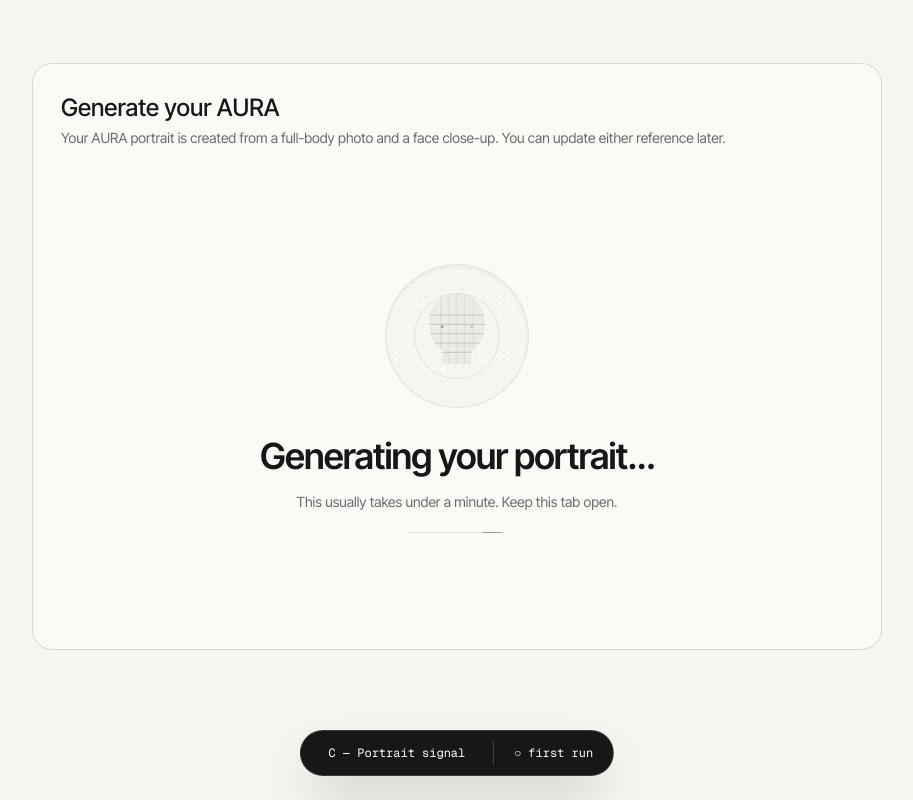
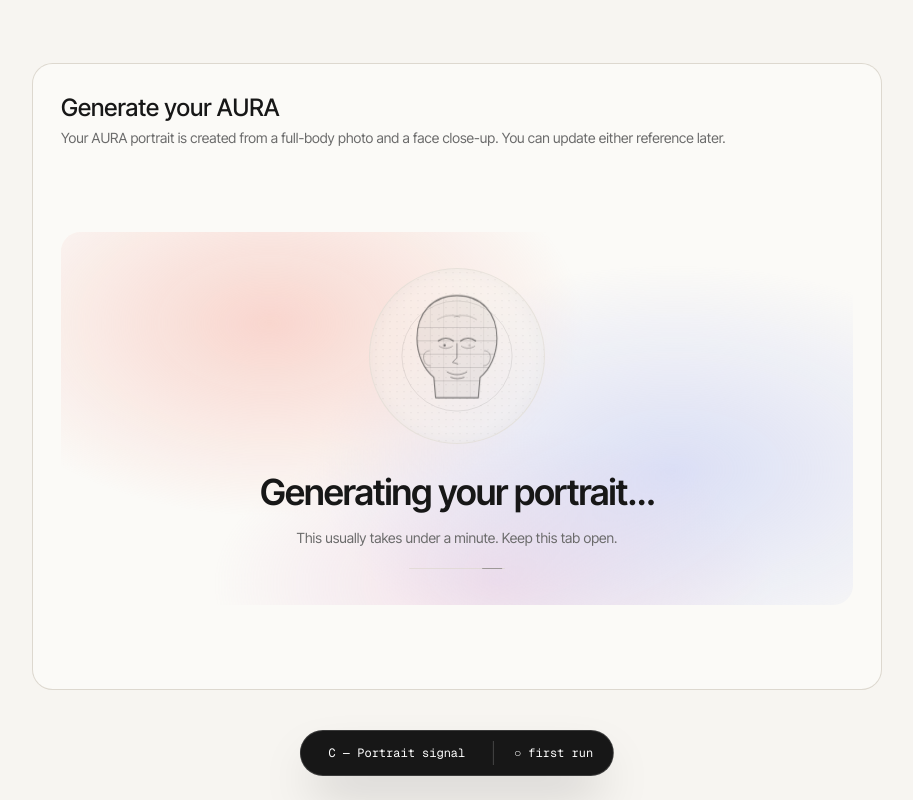
Before and after one commit to sushmitakanchan/fashion-app, a Next.js app: page /aura/prototype-generating in a window 1280 px wide. Shown: the whole page, without its empty margins (183-1096 px from the left). Built offline with nearby package versions, Linux system fonts and the light colour scheme.

Commit message:
prototype: enrich aura portrait face study

```diff
--- a/src/app/aura/prototype-generating/page.tsx
+++ b/src/app/aura/prototype-generating/page.tsx
@@ -155,28 +155,47 @@ const PROTOTYPE_KEYFRAMES = `
   100% { transform: translateX(320%); }
 }
 
-/* --- selected C: restrained head-study scan --- */
+/* --- selected C: a soft, photographic face-study scan --- */
 
-.proto-head-scan { animation: proto-head-scan 5.5s cubic-bezier(0.45, 0, 0.55, 1) infinite; }
-@keyframes proto-head-scan {
-  0%, 12%   { transform: translateY(0); opacity: 0; }
-  20%       { opacity: 0.16; }
-  74%       { opacity: 0.16; }
-  86%, 100% { transform: translateY(154px); opacity: 0; }
+.proto-portrait-bloom {
+  background:
+    radial-gradient(52% 68% at 27% 28%, rgb(247 181 169 / 0.52), transparent 70%),
+    radial-gradient(58% 70% at 74% 64%, rgb(184 194 244 / 0.48), transparent 72%),
+    radial-gradient(44% 52% at 53% 92%, rgb(229 182 214 / 0.38), transparent 74%);
+  animation: proto-portrait-bloom 15s ease-in-out infinite alternate;
+}
+.dark .proto-portrait-bloom {
+  background:
+    radial-gradient(52% 68% at 27% 28%, rgb(147 76 87 / 0.34), transparent 70%),
+    radial-gradient(58% 70% at 74% 64%, rgb(86 96 157 / 0.32), transparent 72%),
+    radial-gradient(44% 52% at 53% 92%, rgb(121 76 112 / 0.26), transparent 74%);
+}
+@keyframes proto-portrait-bloom {
+  0%   { transform: translate3d(-2%, 1%, 0) scale(1.03); }
+  50%  { transform: translate3d(2%, -2%, 0) scale(1.1); }
+  100% { transform: translate3d(-1%, 2%, 0) scale(1.06); }
 }
 
-.proto-head-line { animation: proto-head-line 5.5s cubic-bezier(0.45, 0, 0.55, 1) infinite; }
-@keyframes proto-head-line {
+.proto-face-scan { animation: proto-face-scan 5.8s cubic-bezier(0.45, 0, 0.55, 1) infinite; }
+@keyframes proto-face-scan {
   0%, 12%   { transform: translateY(0); opacity: 0; }
-  20%       { opacity: 0.6; }
-  74%       { opacity: 0.6; }
-  86%, 100% { transform: translateY(154px); opacity: 0; }
+  20%       { opacity: 1; }
+  74%       { opacity: 1; }
+  86%, 100% { transform: translateY(178px); opacity: 0; }
 }
 
-.proto-head-pulse { animation: proto-head-pulse 3.5s ease-in-out infinite; }
-@keyframes proto-head-pulse {
-  0%, 100% { opacity: 0.18; }
-  50%      { opacity: 0.75; }
+.proto-face-line { animation: proto-face-line 5.8s cubic-bezier(0.45, 0, 0.55, 1) infinite; }
+@keyframes proto-face-line {
+  0%, 12%   { transform: translateY(0); opacity: 0; }
+  20%       { opacity: 0.52; }
+  74%       { opacity: 0.52; }
+  86%, 100% { transform: translateY(178px); opacity: 0; }
+}
+
+.proto-face-detail { animation: proto-face-detail 3.8s ease-in-out infinite; }
+@keyframes proto-face-detail {
+  0%, 100% { opacity: 0.2; }
+  50%      { opacity: 0.72; }
 }
 
 .proto-focus-mark { animation: proto-focus-mark 3.5s ease-in-out infinite; }
@@ -314,7 +333,8 @@ const PROTOTYPE_KEYFRAMES = `
 @media (prefers-reduced-motion: reduce) {
   .proto-grain, .proto-develop, .proto-sweep, .proto-breathe,
   .proto-key, .proto-fill, .proto-aurora, .proto-shimmer,
-  .proto-head-scan, .proto-head-line, .proto-head-pulse, .proto-focus-mark,
+  .proto-portrait-bloom, .proto-face-scan, .proto-face-line,
+  .proto-face-detail, .proto-focus-mark,
   .proto-bloom, .proto-figure, .proto-scan, .proto-floor,
   .proto-band, .proto-outline, .proto-twinkle, .proto-ringpulse,
   .proto-ringticks, .proto-orbit-a, .proto-orbit-b, .proto-mesh,
--- a/src/app/aura/prototype-generating/variants.tsx
+++ b/src/app/aura/prototype-generating/variants.tsx
@@ -240,60 +240,78 @@ export function VariantB({ regenerating }: VariantProps) {
 VariantB.displayName = "Studio call sheet";
 
 /* ------------------------------------------------------------------ */
-/* C — Portrait signal: type-led, quiet, with a head-only scan         */
+/* C — Soft-focus portrait: type-led, detailed face, restrained bloom */
 /* ------------------------------------------------------------------ */
+
+function FaceStudy() {
+  return (
+    <svg
+      viewBox="0 0 180 180"
+      aria-hidden="true"
+      className="text-foreground/80 relative size-40"
+    >
+      <defs>
+        <clipPath id="proto-face-study">
+          <path d="M90 22c-28 0-45 20-45 48 0 19 8 35 19 44l2 23h48l2-23c11-9 19-25 19-44 0-28-17-48-45-48Z" />
+        </clipPath>
+        <linearGradient id="proto-face-wash" x1="0" y1="0" x2="1" y2="0">
+          <stop offset="0%" stopColor="#f1a89a" stopOpacity="0" />
+          <stop offset="48%" stopColor="#eab3cf" stopOpacity="0.36" />
+          <stop offset="100%" stopColor="#a8b9e9" stopOpacity="0" />
+        </linearGradient>
+      </defs>
+
+      <circle cx="90" cy="90" r="62" fill="none" className="stroke-current opacity-[0.13]" />
+      <path
+        d="M90 22c-28 0-45 20-45 48 0 19 8 35 19 44l2 23h48l2-23c11-9 19-25 19-44 0-28-17-48-45-48Z"
+        className="fill-current opacity-[0.06]"
+      />
+
+      <g clipPath="url(#proto-face-study)" className="stroke-current">
+        <path d="M42 58h96M39 73h102M40 88h100M45 103h90M54 118h72" opacity="0.18" />
+        <path d="M60 25v112M75 20v121M90 18v124M105 20v121M120 25v112" opacity="0.07" />
+        <rect
+          x="36"
+          y="-20"
+          width="108"
+          height="28"
+          fill="url(#proto-face-wash)"
+          className="proto-face-scan stroke-none motion-reduce:hidden"
+        />
+        <path
+          d="M36 0h108"
+          className="proto-face-line fill-none stroke-current motion-reduce:hidden"
+          strokeWidth="1.1"
+        />
+      </g>
+
+      <g fill="none" className="stroke-current" strokeLinecap="round" strokeLinejoin="round">
+        <path d="M90 22c-28 0-45 20-45 48 0 19 8 35 19 44l2 23h48l2-23c11-9 19-25 19-44 0-28-17-48-45-48Z" strokeWidth="1.2" opacity="0.7" />
+        <path d="M69 73c5-4 12-4 17 0M94 73c5-4 12-4 17 0" strokeWidth="1.25" opacity="0.72" />
+        <path d="M70 79c4 3 11 3 15 0M95 79c4 3 11 3 15 0" strokeWidth="0.9" opacity="0.48" />
+        <path d="M90 76v16l-5 5 6 2" strokeWidth="1" opacity="0.58" />
+        <path d="M79 108c7 4 15 4 22 0M83 114c5 2 10 2 15 0" strokeWidth="1" opacity="0.62" />
+        <path d="M59 84c-5 0-8 5-6 11 1 4 4 6 7 6M121 84c5 0 8 5 6 11-1 4-4 6-7 6" strokeWidth="0.9" opacity="0.42" />
+        <path d="M68 49c8-5 17-6 25-3M112 49c-8-5-17-6-25-3" strokeWidth="0.8" opacity="0.35" />
+      </g>
+      <circle cx="76" cy="78" r="1.35" className="proto-face-detail fill-current motion-reduce:animate-none" />
+      <circle cx="104" cy="78" r="1.35" className="proto-face-detail fill-current motion-reduce:animate-none" style={{ animationDelay: "1.4s" }} />
+    </svg>
+  );
+}
 
 export function VariantC({ regenerating }: VariantProps) {
   return (
     <Shell regenerating={regenerating}>
-      <div className="grid w-full justify-items-center gap-7 py-8 text-center">
-        {/* A small, abstract head study borrows the reference's single moving
-            scan without turning the whole result screen into a sci-fi scene. */}
-        <div className="bg-muted/40 border-border/70 relative grid size-36 place-items-center overflow-hidden rounded-full border shadow-inner">
-          <div className="proto-grain pointer-events-none absolute inset-0 opacity-35 motion-reduce:animate-none" />
-          <svg
-            viewBox="0 0 160 160"
-            aria-hidden="true"
-            className="text-foreground/75 relative size-[7.75rem]"
-          >
-            <defs>
-              <clipPath id="proto-head-study">
-                <path d="M80 25C57 25 44 42 44 64c0 17 7 28 17 35v17h38V99c10-7 17-18 17-35 0-22-13-39-36-39Z" />
-              </clipPath>
-            </defs>
-            <circle
-              cx="80"
-              cy="80"
-              r="55"
-              fill="none"
-              className="stroke-current opacity-15"
-            />
-            <path
-              d="M80 25C57 25 44 42 44 64c0 17 7 28 17 35v17h38V99c10-7 17-18 17-35 0-22-13-39-36-39Z"
-              className="fill-current opacity-[0.07]"
-            />
-            <g clipPath="url(#proto-head-study)" className="stroke-current">
-              <path d="M37 53h86M35 65h90M37 77h86M42 89h76M49 101h62" opacity="0.28" />
-              <path d="M59 29v88M70 25v93M80 24v94M90 25v93M101 29v88" opacity="0.12" />
-              <rect
-                x="36"
-                y="-18"
-                width="88"
-                height="24"
-                className="proto-head-scan fill-current stroke-none motion-reduce:hidden"
-                opacity="0.12"
-              />
-              <path
-                d="M42 0h76"
-                className="proto-head-line fill-none stroke-current motion-reduce:hidden"
-                strokeWidth="1.25"
-              />
-            </g>
-            <circle cx="61" cy="68" r="1.5" className="proto-head-pulse fill-current motion-reduce:animate-none" />
-            <circle cx="99" cy="68" r="1.5" className="proto-head-pulse fill-current motion-reduce:animate-none" style={{ animationDelay: "1.2s" }} />
-          </svg>
+      <div className="relative grid w-full justify-items-center gap-7 overflow-hidden rounded-xl py-9 text-center">
+        {/* The gradient is deliberately atmospheric: it reads as colour in a
+            portrait studio, not an effect applied to a digital interface. */}
+        <div className="proto-portrait-bloom pointer-events-none absolute inset-0 motion-reduce:animate-none" />
+        <div className="bg-background/35 border-border/60 relative grid size-44 place-items-center overflow-hidden rounded-full border shadow-[inset_0_1px_18px_rgb(0_0_0_/_0.04)] backdrop-blur-[1px]">
+          <div className="proto-grain pointer-events-none absolute inset-0 opacity-25 motion-reduce:animate-none" />
+          <FaceStudy />
         </div>
-        <div className="grid gap-4 px-6">
+        <div className="relative grid gap-4 px-6">
           <p className="text-3xl font-semibold tracking-tight text-balance sm:text-4xl">
             {HEADLINE}
           </p>
```
